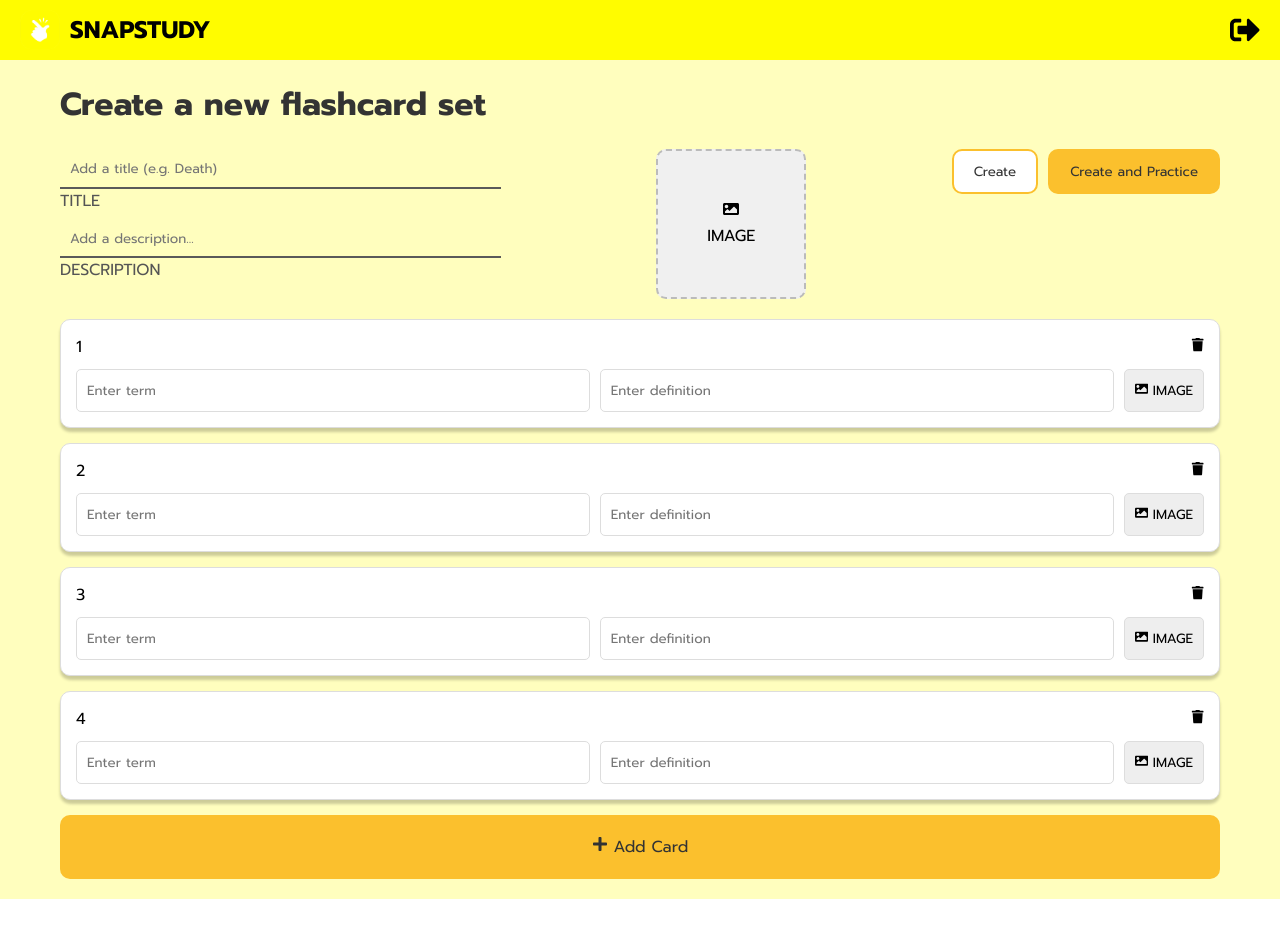
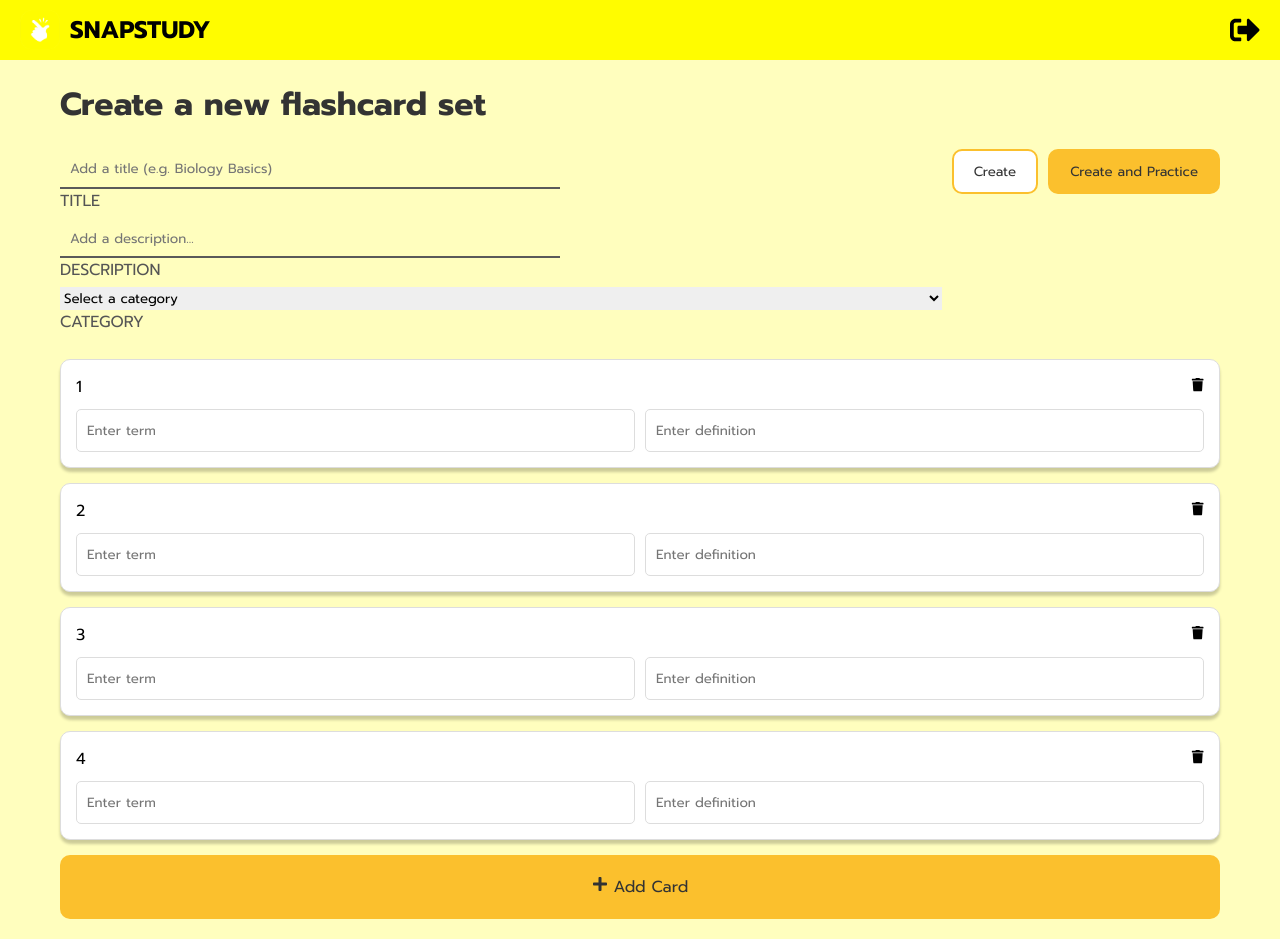
Before and after one commit to schrodinger41/snapstudy, a React (Vite) app: page /newCard in a window 1280 px wide. Before the commit the page ends 899 px from the top, so only its background shows below. Built offline with nearby package versions, Linux system fonts and the light colour scheme; no server answers; the database is empty; sample sign-in values are in the browser's storage.

Commit message:
category on create card

```diff
--- a/src/pages/newCardPage/NewCardPage.jsx
+++ b/src/pages/newCardPage/NewCardPage.jsx
@@ -1,7 +1,7 @@
 import React, { useState, useEffect } from "react";
 import "./newcardpage.css";
 import Navbar from "../../components/navbar/Navbar";
-import { FaTrash, FaPlus, FaImage } from "react-icons/fa";
+import { FaTrash, FaPlus } from "react-icons/fa";
 import { db } from "../../config/firebase";
 import { getAuth } from "firebase/auth";
 import {
@@ -23,6 +23,7 @@ const NewCardPage = () => {
   const [userCards, setUserCards] = useState([]);
   const [title, setTitle] = useState("");
   const [description, setDescription] = useState("");
+  const [category, setCategory] = useState(""); // State for category
   const [error, setError] = useState(""); // State for error message
   const auth = getAuth();
   const user = auth.currentUser;
@@ -64,24 +65,26 @@ const NewCardPage = () => {
   const createFlashcardSet = async () => {
     if (user) {
       if (cards.length < 4) {
-        setError("You must create at least 4 cards."); // Set error message
-        return; // Prevent further execution
+        setError("You must create at least 4 cards.");
+        return;
       } else {
-        setError(""); // Clear error message if valid
+        setError("");
       }
 
       try {
         const flashcardSet = {
           title,
           description,
+          category, // Save category
           uid: user.uid,
           cards: cards,
         };
         await addDoc(collection(db, "flashcards"), flashcardSet);
-        setCards([{ term: "", definition: "" }]); // Clear cards after saving
-        setTitle(""); // Clear title after saving
-        setDescription(""); // Clear description after saving
-        navigate("/home"); // Navigate to the homepage after creating
+        setCards([{ term: "", definition: "" }]);
+        setTitle("");
+        setDescription("");
+        setCategory(""); // Clear category after saving
+        navigate("/home");
       } catch (error) {
         console.error("Error creating flashcard set: ", error);
       }
@@ -96,15 +99,13 @@ const NewCardPage = () => {
       <div className="flashcard-container">
         <h1>Create a new flashcard set</h1>
 
-        {/* Display error message if any */}
         {error && <div className="error-message">{error}</div>}
 
         <div className="flashcard-header">
           <div className="flashcard-input">
-
             <input
               type="text"
-              placeholder="Add a title (e.g. Death)"
+              placeholder="Add a title (e.g. Biology Basics)"
               value={title}
               onChange={(e) => setTitle(e.target.value)}
             />
@@ -116,11 +117,29 @@ const NewCardPage = () => {
               onChange={(e) => setDescription(e.target.value)}
             ></textarea>
             <label>Description</label>
-          </div>
-          <div className="flashcard-image">
-            <button>
-              <FaImage /> IMAGE
-            </button>
+
+            {/* Category Selection */}
+            <select
+              value={category}
+              onChange={(e) => setCategory(e.target.value)}
+            >
+              <option value="" disabled>
+                Select a category
+              </option>
+              <option value="mathematics">Mathematics</option>
+              <option value="science">Science</option>
+              <option value="history">History</option>
+              <option value="socialStudies">Social Studies</option>
+              <option value="literature">Literature</option>
+              <option value="medicalStudies">Medical Studies</option>
+              <option value="businessEconomics">Business & Economics</option>
+              <option value="technologyComputerScience">
+                Technology & Computer Science
+              </option>
+              <option value="artMusic">Art & Music</option>
+              <option value="other">Other</option>
+            </select>
+            <label>Category</label>
           </div>
           <div className="flashcard-actions">
             <button className="create-btn" onClick={createFlashcardSet}>
@@ -129,6 +148,7 @@ const NewCardPage = () => {
             <button className="create-practice-btn">Create and Practice</button>
           </div>
         </div>
+
         <div className="flashcard-cards">
           {cards.map((card, index) => (
             <div key={index} className="card">
@@ -158,9 +178,6 @@ const NewCardPage = () => {
                     handleInputChange(index, "definition", e.target.value)
                   }
                 />
-                <button className="add-image-btn">
-                  <FaImage /> IMAGE
-                </button>
               </div>
             </div>
           ))}
```
Also changed, not shown: src/pages/newCardPage/newcardpage.css (line endings or trailing spaces).
